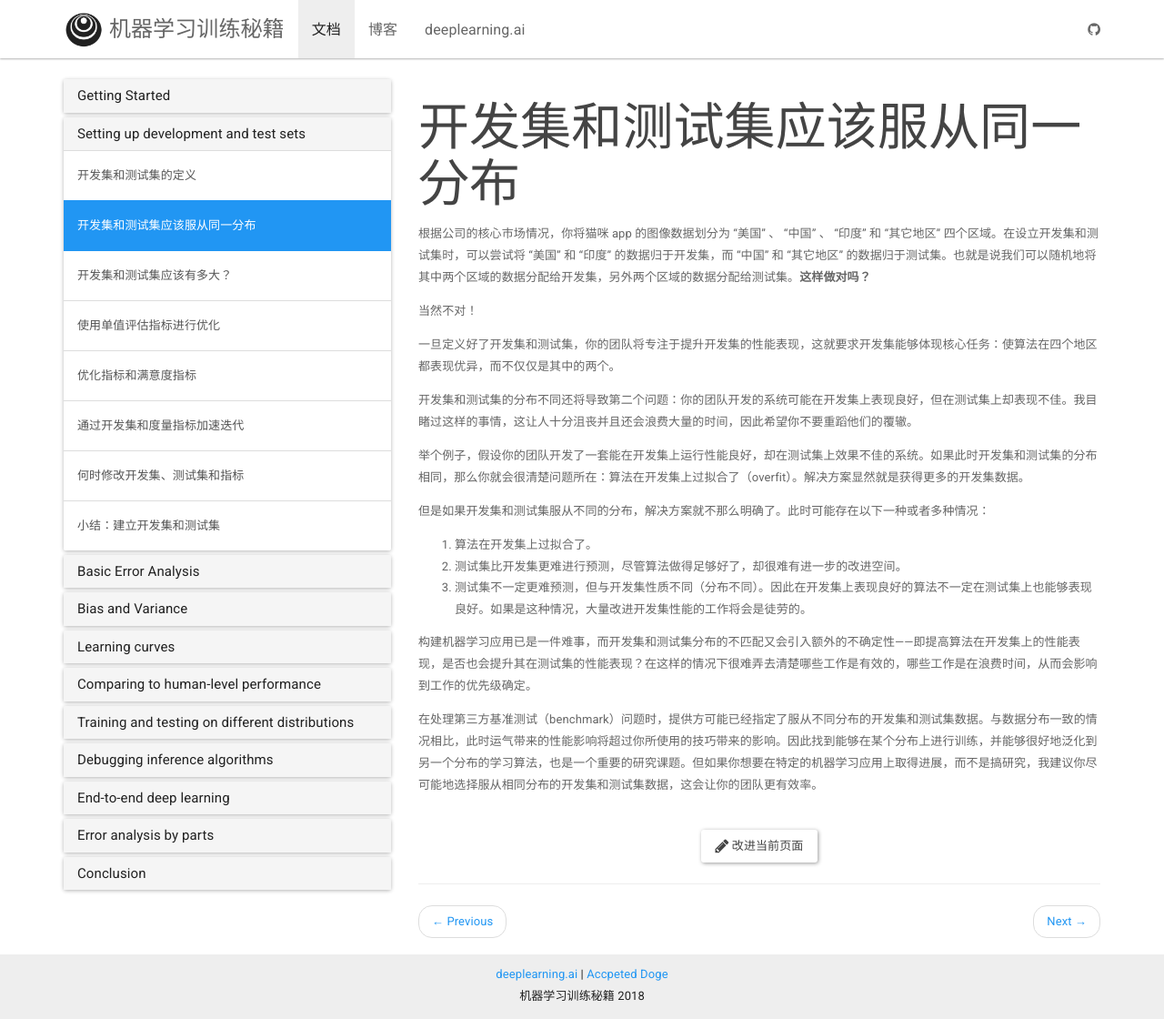
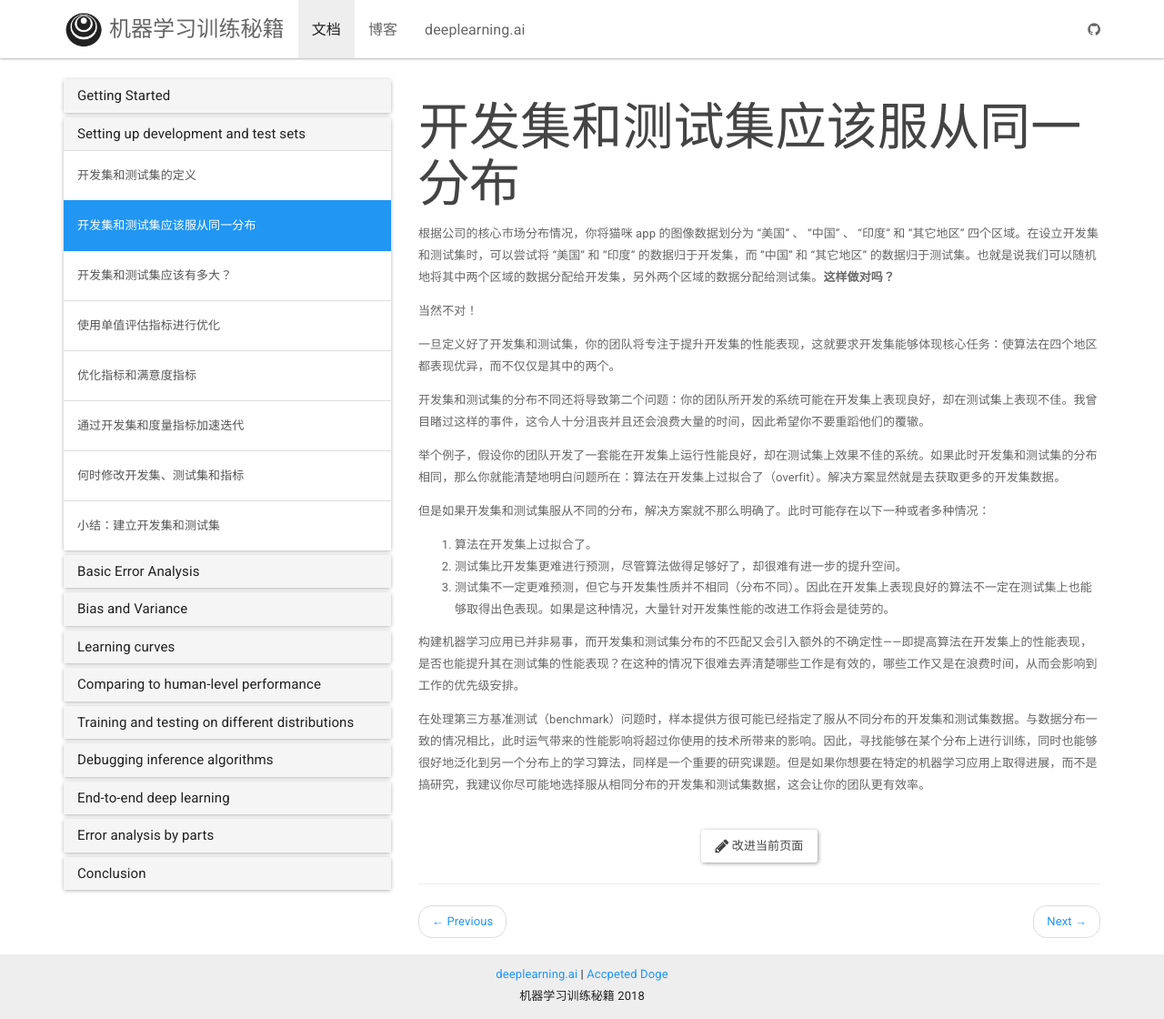
Before and after one commit to deeplearning-ai/machine-learning-yearning-cn, a Jekyll site: the page built from _docs/Setting up development and test sets/ch06.md, in a window 1280 px wide and 1120 px high. Shown: the whole window at 91% size. Built offline with Jekyll 4.4.1, drawn with Linux system fonts in a browser that asks for light colours; nearby versions of some CDN libraries.

Commit message:
Update ch06.md (#22)

```diff
--- a/_docs/Setting up development and test sets/ch06.md
+++ b/_docs/Setting up development and test sets/ch06.md
@@ -3,22 +3,22 @@ title: 开发集和测试集应该服从同一分布
 permalink: /docs/ch06/
 ---
 
-根据公司的核心市场情况，你将猫咪 app 的图像数据划分为 “美国” 、 “中国” 、 “印度” 和 “其它地区” 四个区域。在设立开发集和测试集时，可以尝试将 “美国” 和 “印度” 的数据归于开发集，而 “中国” 和 “其它地区” 的数据归于测试集。也就是说我们可以随机地将其中两个区域的数据分配给开发集，另外两个区域的数据分配给测试集。**这样做对吗？**
+根据公司的核心市场分布情况，你将猫咪 app 的图像数据划分为 “美国” 、 “中国” 、 “印度” 和 “其它地区” 四个区域。在设立开发集和测试集时，可以尝试将 “美国” 和 “印度” 的数据归于开发集，而 “中国” 和 “其它地区” 的数据归于测试集。也就是说我们可以随机地将其中两个区域的数据分配给开发集，另外两个区域的数据分配给测试集。**这样做对吗？**
 
 当然不对！
 
 一旦定义好了开发集和测试集，你的团队将专注于提升开发集的性能表现，这就要求开发集能够体现核心任务：使算法在四个地区都表现优异，而不仅仅是其中的两个。
 
-开发集和测试集的分布不同还将导致第二个问题：你的团队开发的系统可能在开发集上表现良好，但在测试集上却表现不佳。我目睹过这样的事情，这让人十分沮丧并且还会浪费大量的时间，因此希望你不要重蹈他们的覆辙。
+开发集和测试集的分布不同还将导致第二个问题：你的团队所开发的系统可能在开发集上表现良好，却在测试集上表现不佳。我曾目睹过这样的事件，这令人十分沮丧并且还会浪费大量的时间，因此希望你不要重蹈他们的覆辙。
 
-举个例子，假设你的团队开发了一套能在开发集上运行性能良好，却在测试集上效果不佳的系统。如果此时开发集和测试集的分布相同，那么你就会很清楚问题所在：算法在开发集上过拟合了（overfit）。解决方案显然就是获得更多的开发集数据。
+举个例子，假设你的团队开发了一套能在开发集上运行性能良好，却在测试集上效果不佳的系统。如果此时开发集和测试集的分布相同，那么你就能清楚地明白问题所在：算法在开发集上过拟合了（overfit）。解决方案显然就是去获取更多的开发集数据。
 
 但是如果开发集和测试集服从不同的分布，解决方案就不那么明确了。此时可能存在以下一种或者多种情况：
 
 1. 算法在开发集上过拟合了。
-2. 测试集比开发集更难进行预测，尽管算法做得足够好了，却很难有进一步的改进空间。
-3. 测试集不一定更难预测，但与开发集性质不同（分布不同）。因此在开发集上表现良好的算法不一定在测试集上也能够表现良好。如果是这种情况，大量改进开发集性能的工作将会是徒劳的。
+2. 测试集比开发集更难进行预测，尽管算法做得足够好了，却很难有进一步的提升空间。
+3. 测试集不一定更难预测，但它与开发集性质并不相同（分布不同）。因此在开发集上表现良好的算法不一定在测试集上也能够取得出色表现。如果是这种情况，大量针对开发集性能的改进工作将会是徒劳的。
 
-构建机器学习应用已是一件难事，而开发集和测试集分布的不匹配又会引入额外的不确定性——即提高算法在开发集上的性能表现，是否也会提升其在测试集的性能表现？在这样的情况下很难弄去清楚哪些工作是有效的，哪些工作是在浪费时间，从而会影响到工作的优先级确定。
+构建机器学习应用已并非易事，而开发集和测试集分布的不匹配又会引入额外的不确定性——即提高算法在开发集上的性能表现，是否也能提升其在测试集的性能表现？在这种的情况下很难去弄清楚哪些工作是有效的，哪些工作又是在浪费时间，从而会影响到工作的优先级安排。
 
-在处理第三方基准测试（benchmark）问题时，提供方可能已经指定了服从不同分布的开发集和测试集数据。与数据分布一致的情况相比，此时运气带来的性能影响将超过你所使用的技巧带来的影响。因此找到能够在某个分布上进行训练，并能够很好地泛化到另一个分布的学习算法，也是一个重要的研究课题。但如果你想要在特定的机器学习应用上取得进展，而不是搞研究，我建议你尽可能地选择服从相同分布的开发集和测试集数据，这会让你的团队更有效率。
+在处理第三方基准测试（benchmark）问题时，样本提供方很可能已经指定了服从不同分布的开发集和测试集数据。与数据分布一致的情况相比，此时运气带来的性能影响将超过你使用的技术所带来的影响。因此，寻找能够在某个分布上进行训练，同时也能够很好地泛化到另一个分布上的学习算法，同样是一个重要的研究课题。但是如果你想要在特定的机器学习应用上取得进展，而不是搞研究，我建议你尽可能地选择服从相同分布的开发集和测试集数据，这会让你的团队更有效率。
```
